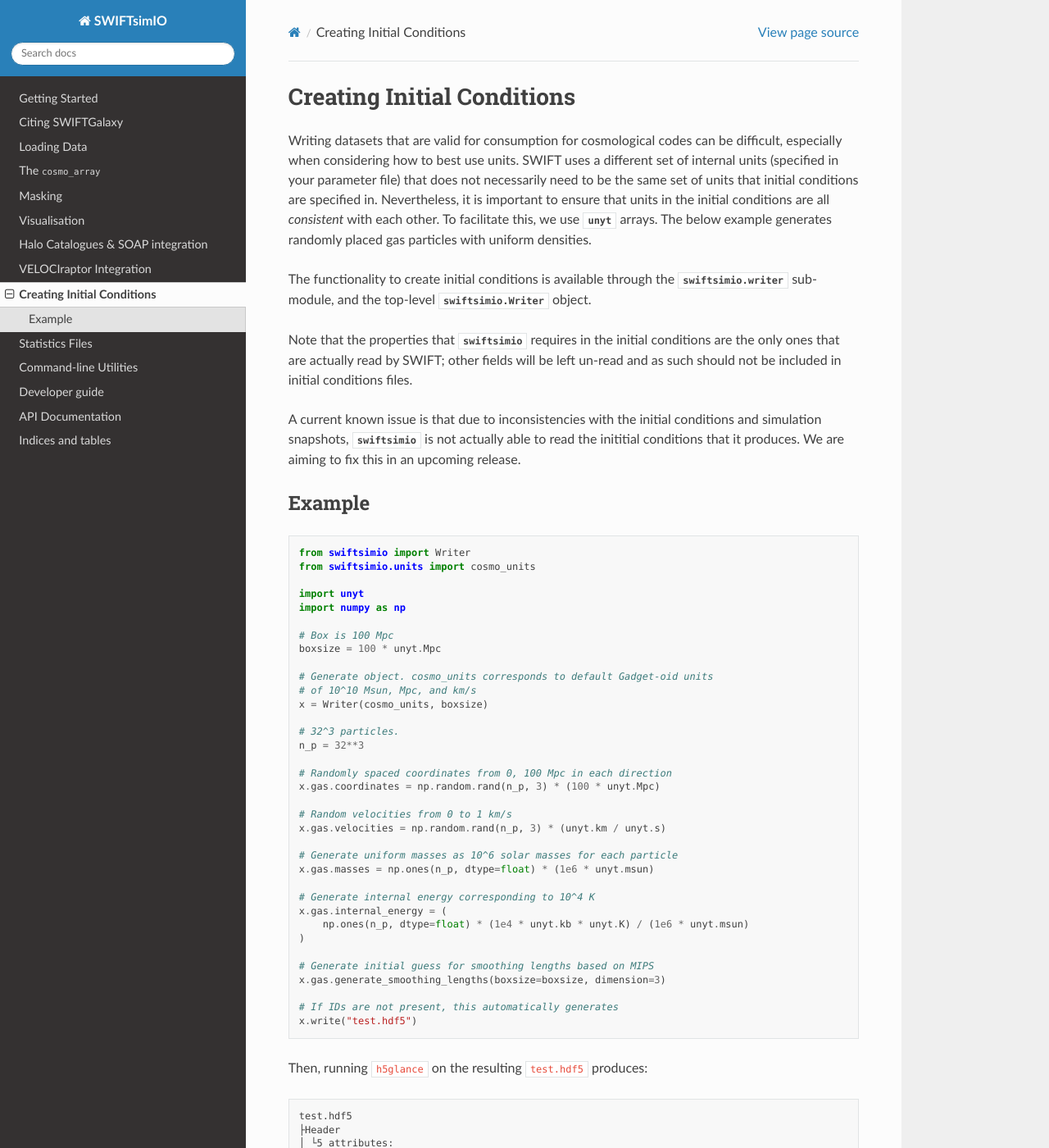
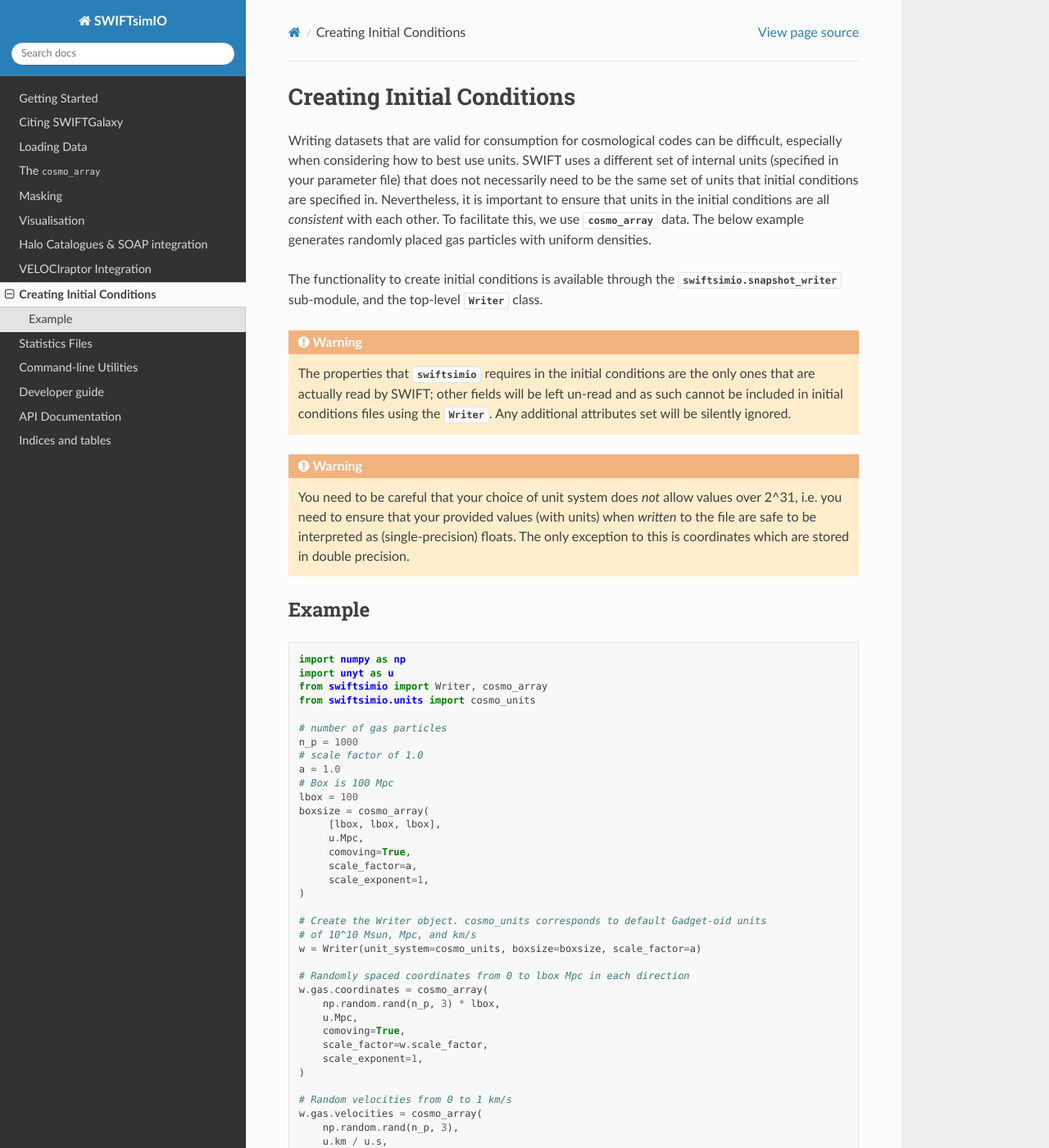
Before and after one commit to SWIFTSIM/swiftsimio, a Sphinx documentation site: the page built from docs/source/creating_initial_conditions/index.rst, in a window 1280 px wide and 1400 px high. Shown: the whole window at 82% size. Built offline with Sphinx 7.4.7 and the Read the Docs theme 3.1.0, drawn with Linux system fonts in a browser that asks for light colours; pages that are not in the unit, such as notebooks, are missing from menus; some of the changed text lies outside the part shown.

Commit message:
Update narrative docs for Writer.

```diff
--- a/docs/source/creating_initial_conditions/index.rst
+++ b/docs/source/creating_initial_conditions/index.rst
@@ -7,94 +7,113 @@ different set of internal units (specified in your parameter file) that does
 not necessarily need to be the same set of units that initial conditions are
 specified in. Nevertheless, it is important to ensure that units in the
 initial conditions are all *consistent* with each other. To facilitate this,
-we use :mod:`unyt` arrays. The below example generates randomly placed gas
-particles with uniform densities.
+we use :class:`~swiftsimio.objects.cosmo_array` data. The below example
+generates randomly placed gas particles with uniform densities.
 
 The functionality to create initial conditions is available through
-the :mod:`swiftsimio.writer` sub-module, and the top-level
-:obj:`swiftsimio.Writer` object.
+the :mod:`swiftsimio.snapshot_writer` sub-module, and the top-level
+:class:`~swiftsimio.Writer` class.
 
-Note that the properties that :mod:`swiftsimio` requires in the initial
-conditions are the only ones that are actually read by SWIFT; other fields
-will be left un-read and as such should not be included in initial conditions
-files.
+.. warning::
 
-A current known issue is that due to inconsistencies with the initial
-conditions and simulation snapshots, :mod:`swiftsimio` is not actually able
-to read the inititial conditions that it produces. We are aiming to fix this
-in an upcoming release.
+   The properties that :mod:`swiftsimio` requires in the initial
+   conditions are the only ones that are actually read by SWIFT; other fields
+   will be left un-read and as such cannot be included in initial conditions
+   files using the :class:`~swiftsimio.Writer`. Any additional
+   attributes set will be silently ignored.
 
+.. warning::
+
+   You need to be careful that your choice of unit system does
+   *not* allow values over 2^31, i.e. you need to ensure that your
+   provided values (with units) when *written* to the file are safe to
+   be interpreted as (single-precision) floats. The only exception to
+   this is coordinates which are stored in double precision.
 
 Example
 ^^^^^^^
 
 .. code-block:: python
 
-   from swiftsimio import Writer
+   import numpy as np
+   import unyt as u
+   from swiftsimio import Writer, cosmo_array
    from swiftsimio.units import cosmo_units
 
-   import unyt
-   import numpy as np
+   # number of gas particles
+   n_p = 1000
+   # scale factor of 1.0
+   a = 1.0
+   # Box is 100 Mpc
+   lbox = 100
+   boxsize = cosmo_array(
+        [lbox, lbox, lbox],
+        u.Mpc,
+        comoving=True,
+        scale_factor=a,
+        scale_exponent=1,
+   )
 
-   # Box is 100 Mpc
-   boxsize = 100 * unyt.Mpc
+   # Create the Writer object. cosmo_units corresponds to default Gadget-oid units
+   # of 10^10 Msun, Mpc, and km/s
+   w = Writer(unit_system=cosmo_units, boxsize=boxsize, scale_factor=a)
 
-   # Generate object. cosmo_units corresponds to default Gadget-oid units
-   # of 10^10 Msun, Mpc, and km/s
-   x = Writer(cosmo_units, boxsize)
-
-   # 32^3 particles.
-   n_p = 32**3
-
-   # Randomly spaced coordinates from 0, 100 Mpc in each direction
-   x.gas.coordinates = np.random.rand(n_p, 3) * (100 * unyt.Mpc)
+   # Randomly spaced coordinates from 0 to lbox Mpc in each direction
+   w.gas.coordinates = cosmo_array(
+       np.random.rand(n_p, 3) * lbox,
+       u.Mpc,
+       comoving=True,
+       scale_factor=w.scale_factor,
+       scale_exponent=1,
+   )
 
    # Random velocities from 0 to 1 km/s
-   x.gas.velocities = np.random.rand(n_p, 3) * (unyt.km / unyt.s)
+   w.gas.velocities = cosmo_array(
+       np.random.rand(n_p, 3),
+       u.km / u.s,
+       comoving=True,
+       scale_factor=w.scale_factor,
+       scale_exponent=1,
+   )
 
    # Generate uniform masses as 10^6 solar masses for each particle
-   x.gas.masses = np.ones(n_p, dtype=float) * (1e6 * unyt.msun)
+   w.gas.masses = cosmo_array(
+       np.ones(n_p, dtype=float) * 1e6,
+       u.msun,
+       comoving=True,
+       scale_factor=w.scale_factor,
+       scale_exponent=0,
+   )
 
    # Generate internal energy corresponding to 10^4 K
-   x.gas.internal_energy = (
-       np.ones(n_p, dtype=float) * (1e4 * unyt.kb * unyt.K) / (1e6 * unyt.msun)
+   w.gas.internal_energy = cosmo_array(
+       np.ones(n_p, dtype=float) * 1e4 / 1e6,
+       u.kb * u.K / u.solMass,
+       comoving=True,
+       scale_factor=w.scale_factor,
+       scale_exponent=-2,
    )
 
-   # Generate initial guess for smoothing lengths based on MIPS
-   x.gas.generate_smoothing_lengths(boxsize=boxsize, dimension=3)
+   # Generate initial guess for smoothing lengths based on mean inter-particle spacing
+   w.gas.generate_smoothing_lengths()
 
-   # If IDs are not present, this automatically generates
-   x.write("test.hdf5")
+   # w.gas.particle_ids can optionally be set, otherwise they are auto-generated
 
-Then, running ``h5glance`` on the resulting ``test.hdf5`` produces:
+   # write the initial conditions out to a file
+   w.write("ics.hdf5")
+
+Then, running ``h5glance`` (``pip install h5glance``) on the resulting ``ics.hdf5``
+produces:
 
 .. code-block:: bash
 
-   test.hdf5
-   ├Header
-   │ └5 attributes:
-   │   ├BoxSize: 100.0
-   │   ├Dimension: array [int64: 1]
-   │   ├Flag_Entropy_ICs: 0
-   │   ├NumPart_Total: array [int64: 6]
-   │   └NumPart_Total_HighWord: array [int64: 6]
+   ics.hdf5
+   ├Header (9 attributes)
    ├PartType0
-   │ ├Coordinates  [float64: 32768 × 3]
-   │ ├InternalEnergy       [float64: 32768]
-   │ ├Masses       [float64: 32768]
-   │ ├ParticleIDs  [float64: 32768]
-   │ ├SmoothingLength      [float64: 32768]
-   │ └Velocities   [float64: 32768 × 3]
-   └Units
-   └5 attributes:
-       ├Unit current in cgs (U_I): array [float64: 1]
-       ├Unit length in cgs (U_L): array [float64: 1]
-       ├Unit mass in cgs (U_M): array [float64: 1]
-       ├Unit temperature in cgs (U_T): array [float64: 1]
-       └Unit time in cgs (U_t): array [float64: 1]
-
-**Note** you do need to be careful that your choice of unit system does
-*not* allow values over 2^31, i.e. you need to ensure that your
-provided values (with units) when *written* to the file are safe to
-be interpreted as (single-precision) floats. The only exception to
-this is coordinates which are stored in double precision.
+   │ ├Coordinates	[float64: 1000 × 3] (9 attributes)
+   │ ├InternalEnergy	[float64: 1000] (9 attributes)
+   │ ├Masses	[float64: 1000] (9 attributes)
+   │ ├ParticleIDs	[int64: 1000] (9 attributes)
+   │ ├SmoothingLengths	[float64: 1000] (9 attributes)
+   │ └Velocities	[float64: 1000 × 3] (9 attributes)
+   └Units (5 attributes)
```
